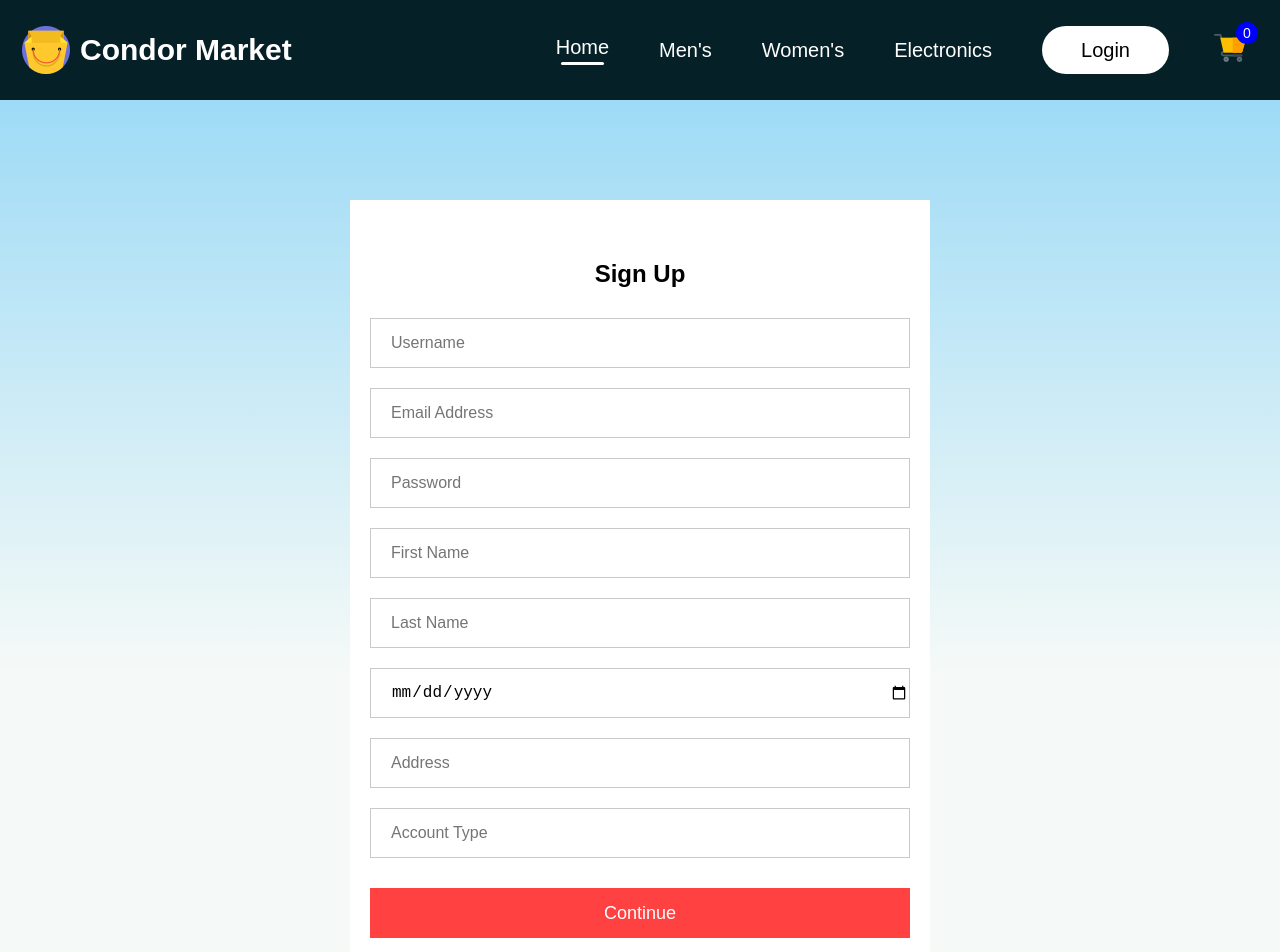
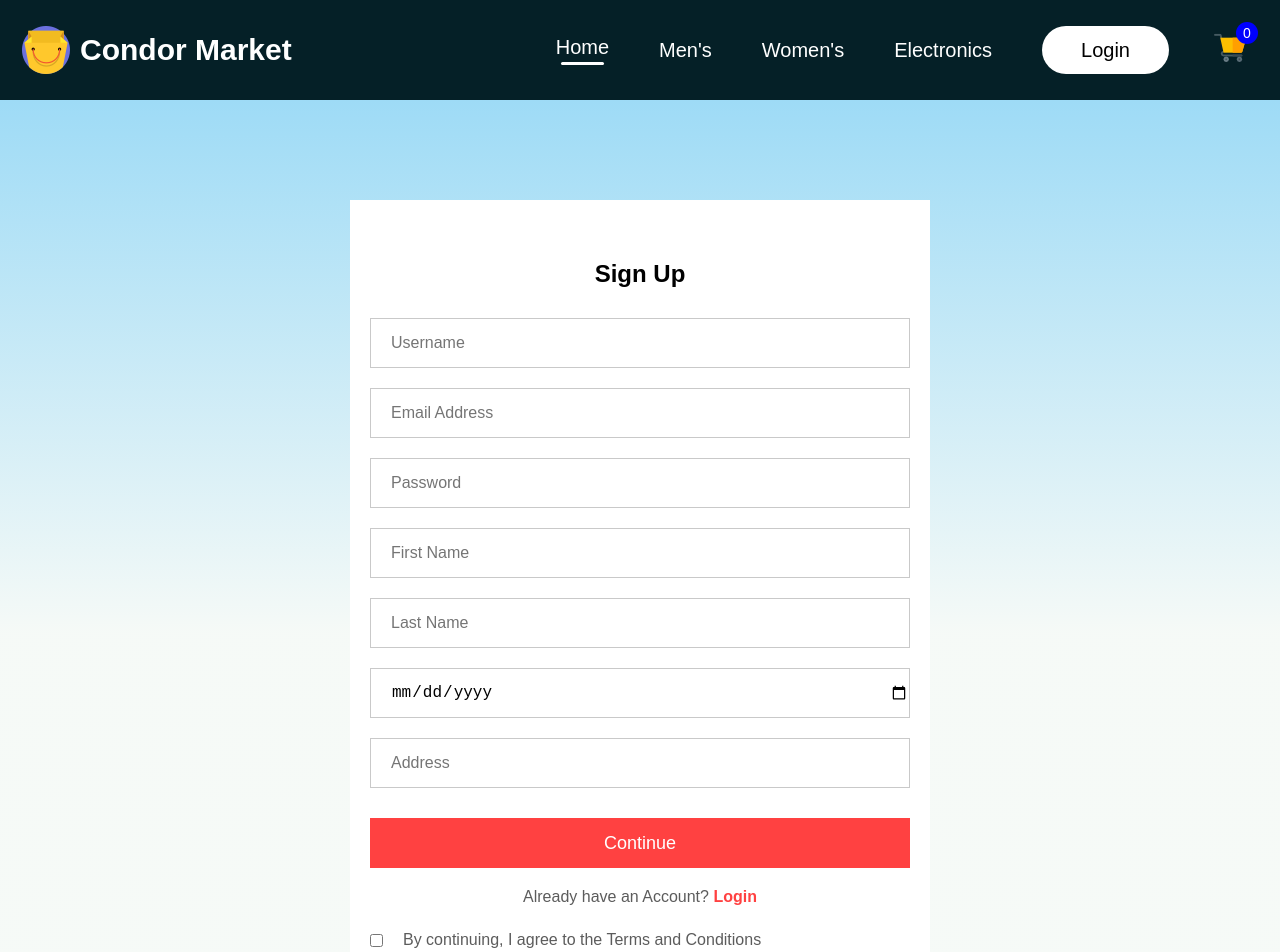
Before and after one commit to Nitin2806/CondorMarket, a React (Create React App) app: page /register in a window 1280 px wide. Shown: the top 952 px of the page. Built offline with nearby package versions, Linux system fonts and the light colour scheme; no server answers.

Commit message:
Removed Account type

```diff
--- a/src/Pages/Register.jsx
+++ b/src/Pages/Register.jsx
@@ -14,7 +14,7 @@ const Register = () => {
     lastName: '',
     dateOfBirth: '',
     address: '',
-    accountType: ''
+    accountType: 'customer'
   });
   const [error, setError] = useState('');
   const navigate = useNavigate();
@@ -48,7 +48,6 @@ const Register = () => {
             <input type="text" name="lastName" placeholder='Last Name' value={formData.lastName} onChange={handleChange} />
             <input type="date" name="dateOfBirth" placeholder='Date of Birth' value={formData.dateOfBirth} onChange={handleChange} />
             <input type="text" name="address" placeholder='Address' value={formData.address} onChange={handleChange} />
-            <input type="text" name="accountType" placeholder='Account Type' value={formData.accountType} onChange={handleChange} />
           </div>
           <button type="submit">Continue</button>
           {error && <p className='error'>{error}</p>}
```
